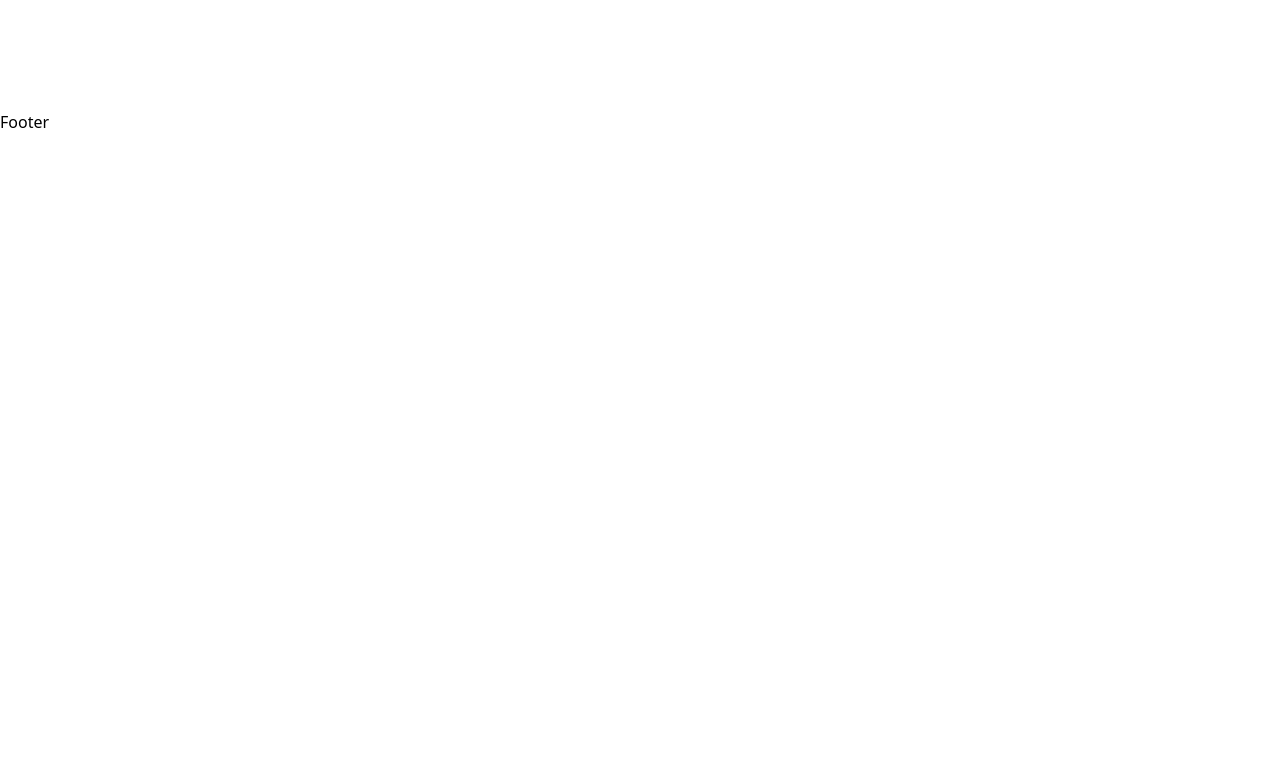
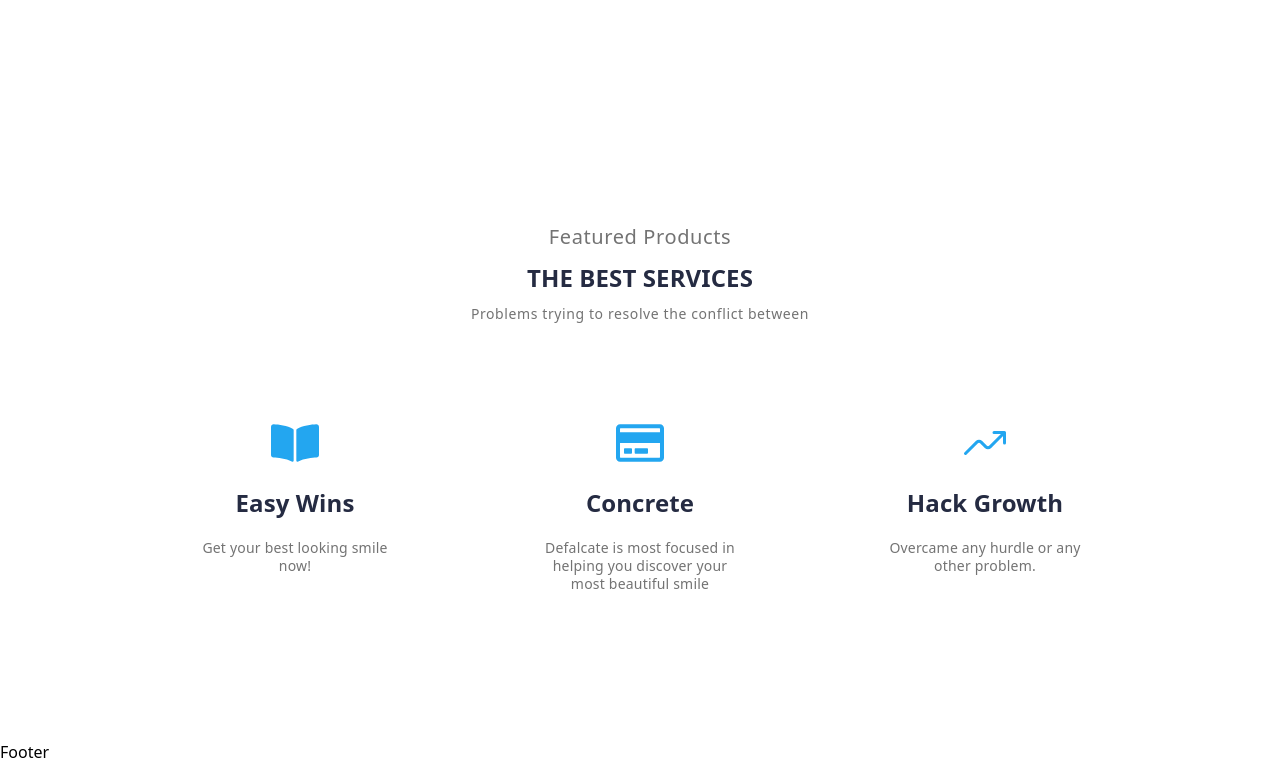
Before and after one commit to sedaahi/e-commerce-project, a React (Vite) app: page / in a window 1280 px wide. Shown: the part 3319-4083 px from the top of the page. Before the commit the page ends 3453 px from the top, so only its background shows below. Built offline with nearby package versions, Linux system fonts and the light colour scheme.

Commit message:
T02-HomeP-ServicesSection Added

```diff
--- /dev/null
+++ b/src/components/ServicesSection.jsx
@@ -0,0 +1,68 @@
+import { FaBookOpen, FaRegCreditCard } from "react-icons/fa";
+import { IoTrendingUp } from "react-icons/io5";
+
+const services = [
+  {
+    id: 1,
+    icon: <FaBookOpen />,
+    title: "Easy Wins",
+    desc: "Get your best looking smile now!",
+  },
+  {
+    id: 2,
+    icon: <FaRegCreditCard />,
+    title: "Concrete",
+    desc: "Defalcate is most focused in helping you discover your most beautiful smile",
+  },
+  {
+    id: 3,
+    icon: <IoTrendingUp />,
+    title: "Hack Growth",
+    desc: "Overcame any hurdle or any other problem.",
+  },
+];
+
+function ServicesSection() {
+  return (
+    <section className="py-[80px] md:py-[112px]">
+      <div className="mx-auto max-w-[1050px] px-6 md:px-0">
+        <div className="mb-[60px] text-center">
+          <h4 className="mb-[10px] text-[20px] font-normal leading-[30px] text-[#737373] tracking-[0.6px]">
+            Featured Products
+          </h4>
+
+          <h2 className="mb-[10px] text-[24px] font-bold leading-[32px] tracking-[0.1px] text-[#252B42]">
+            THE BEST SERVICES
+          </h2>
+
+          <p className="mx-auto w-[193px] md:w-[347px] text-[14px] leading-[20px] tracking-[0.6px] text-[#737373]">
+            Problems trying to resolve the conflict between
+          </p>
+        </div>
+
+        <div className="flex flex-col gap-[30px] md:flex-row md:justify-center">
+          {services.map((service) => (
+            <div
+              key={service.id}
+              className="flex flex-col items-center px-[40px] py-[35px] text-center md:w-[315px]"
+            >
+              <div className="mb-[20px] text-[48px] leading-none text-[#23A6F0]">
+                {service.icon}
+              </div>
+
+              <h3 className="mb-[20px] text-[24px] font-bold leading-[32px] tracking-[0.1px] text-[#252B42]">
+                {service.title}
+              </h3>
+
+              <p className="mx-auto max-w-[210px] text-[14px] leading-[18px] tracking-[0.2px] text-[#737373]">
+                {service.desc}
+              </p>
+            </div>
+          ))}
+        </div>
+      </div>
+    </section>
+  );
+}
+
+export default ServicesSection;
--- a/src/pages/HomePage.jsx
+++ b/src/pages/HomePage.jsx
@@ -3,6 +3,7 @@ import FeaturedPosts from "../components/FeaturedPosts";
 import ProductList from "../components/ProductList";
 import Brands from "../components/Brands";
 import ContentSection from "../components/ContentSection";
+import ServicesSection from "../components/ServicesSection";
 
 export default function HomePage() {
   return (
@@ -12,6 +13,7 @@ export default function HomePage() {
       <FeaturedPosts />
       <ProductList />
       <ContentSection />
+      <ServicesSection />
     </>
   );
 }
```
